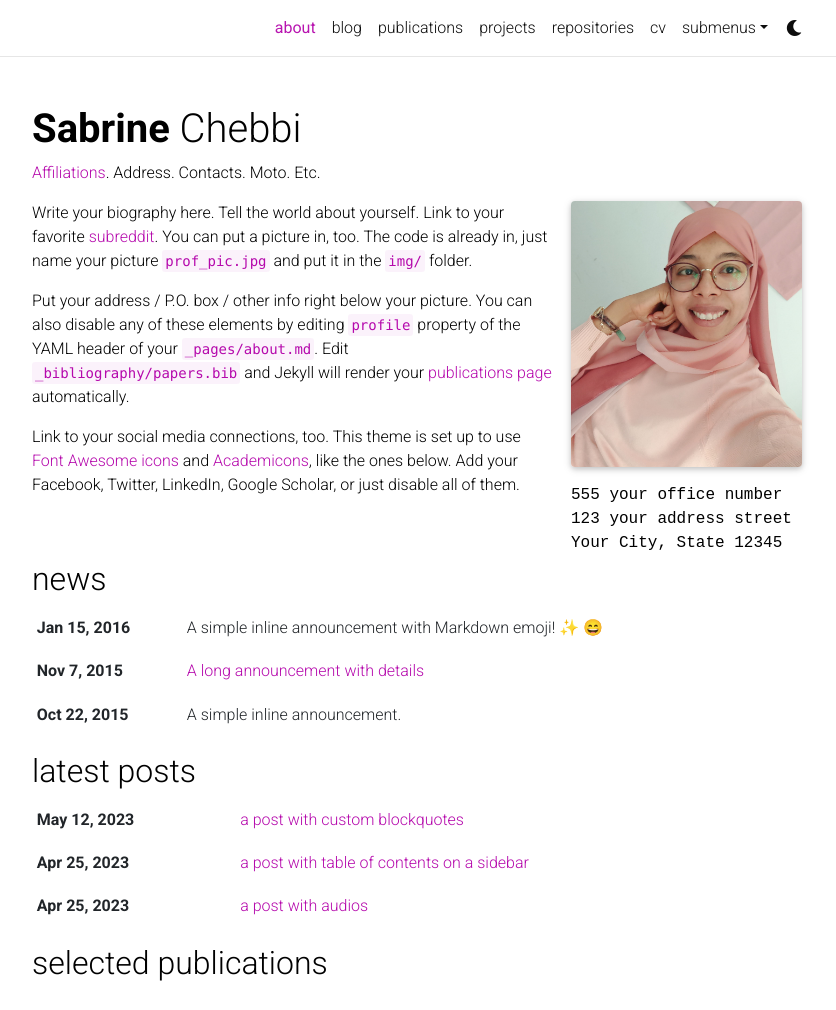
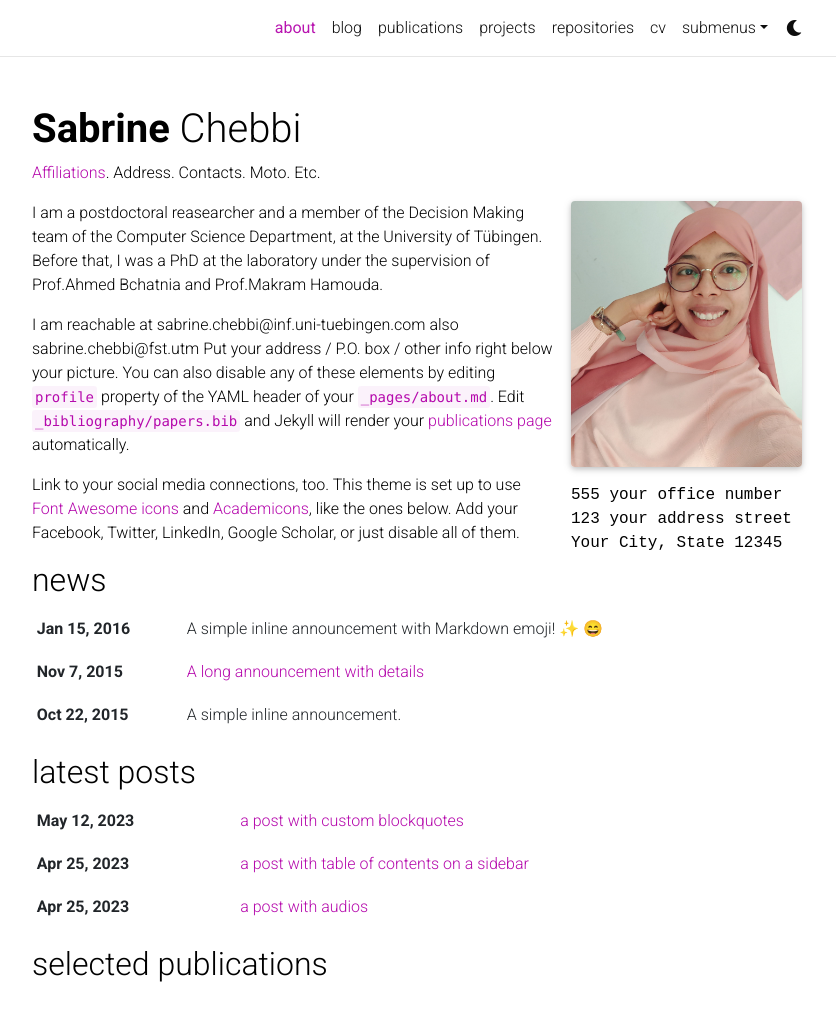
Before and after one commit to Sabrine-stack/Sabrine-stack.github.io, a Jekyll site: the page built from _pages/about.md, in a window 1280 px wide and 1300 px high, cut to the strip 0-1010 px from the top of the window. Shown: the whole strip, without its empty margins (223-1059 px from the left). Built offline with Jekyll 4.4.1, drawn with Linux system fonts in a browser that asks for light colours; full-size pictures stand in for the smaller copies a plugin makes; emoji names are drawn with the system emoji font; comment, search, counter and statistics services are not loaded; a style sheet for code colours, icons or effects is not loaded.

Commit message:
Update about.md

```diff
--- a/_pages/about.md
+++ b/_pages/about.md
@@ -19,8 +19,9 @@ selected_papers: true # includes a list of papers marked as "selected={true}"
 social: true  # includes social icons at the bottom of the page
 ---
 
-Write your biography here. Tell the world about yourself. Link to your favorite [subreddit](http://reddit.com). You can put a picture in, too. The code is already in, just name your picture `prof_pic.jpg` and put it in the `img/` folder.
+I am a postdoctoral reasearcher and a member of the Decision Making team of the Computer Science Department, at the University of Tübingen. Before that, I was a PhD at the laboratory under the supervision of Prof.Ahmed Bchatnia and Prof.Makram Hamouda.
 
+I am reachable at sabrine.chebbi@inf.uni-tuebingen.com also sabrine.chebbi@fst.utm
 Put your address / P.O. box / other info right below your picture. You can also disable any of these elements by editing `profile` property of the YAML header of your `_pages/about.md`. Edit `_bibliography/papers.bib` and Jekyll will render your [publications page](/al-folio/publications/) automatically.
 
 Link to your social media connections, too. This theme is set up to use [Font Awesome icons](http://fortawesome.github.io/Font-Awesome/) and [Academicons](https://jpswalsh.github.io/academicons/), like the ones below. Add your Facebook, Twitter, LinkedIn, Google Scholar, or just disable all of them.
```
